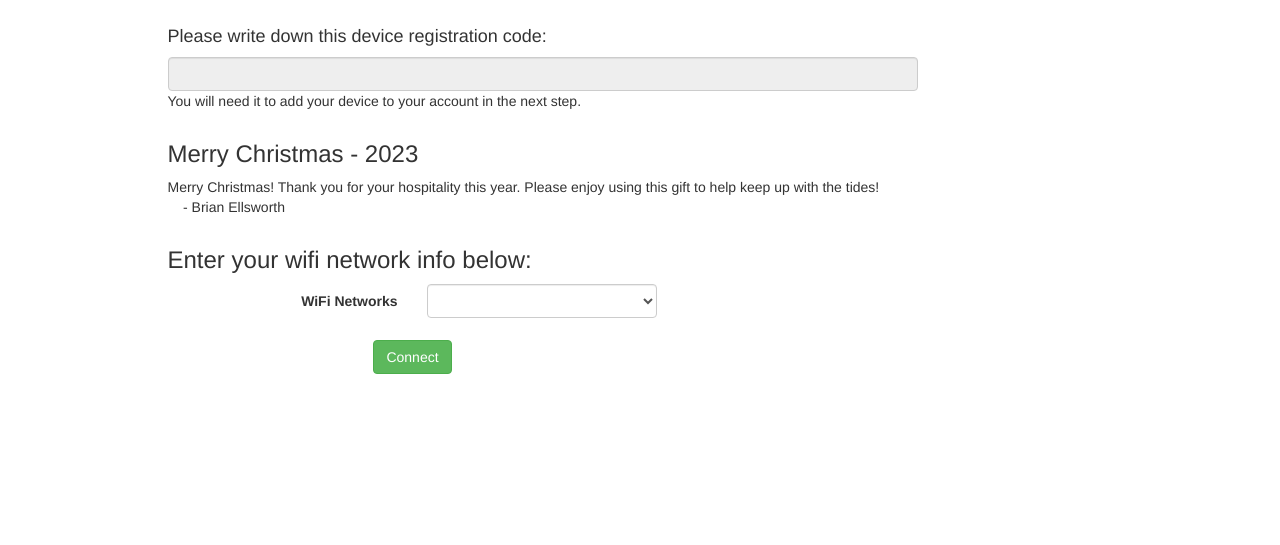
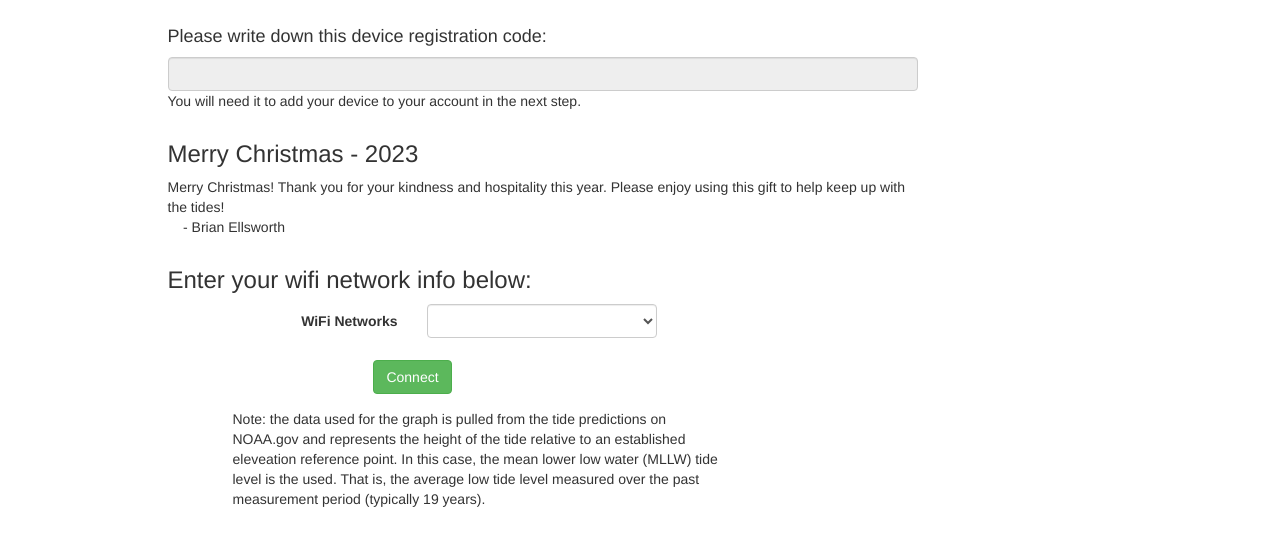
Before and after one commit to briansgithub/TideTracker_repo, a plain HTML site: page forked_wifi-connect-headless-rpi/ui/index.html in a window 1280 px wide. Shown: the part 63-608 px from the top of the page. Drawn offline with Linux system fonts and the light colour scheme; no server answers.

Commit message:
Add paragraph on MLLW at end of form

```diff
--- a/forked_wifi-connect-headless-rpi/ui/index.html
+++ b/forked_wifi-connect-headless-rpi/ui/index.html
@@ -51,7 +51,7 @@
       </div>
     </div>
 
-        <div class="row before-submit">
+    <div class="row before-submit">
       <div class="col-lg-8 col-lg-offset-1">
         <h3>Merry Christmas - 2023</h3>
       </div>
@@ -60,7 +60,8 @@
     <!-- New paragraph of text added here -->
     <div class="row before-submit">
       <div class="col-lg-8 col-lg-offset-1">
-        <p>Merry Christmas! Thank you for your hospitality this year. Please enjoy using this gift to help keep up with the tides!<br>&nbsp;&nbsp;&nbsp;&nbsp;- Brian Ellsworth</p>
+        <p>Merry Christmas! Thank you for your kindness and hospitality this year. Please enjoy using this gift to help keep up with
+          the tides!<br>&nbsp;&nbsp;&nbsp;&nbsp;- Brian Ellsworth</p>
       </div>
     </div>
 
@@ -111,6 +112,17 @@
               <button type='submit' class='btn btn-success'>Connect</button>
             </div>
           </div>
+
+          <!-- New paragraph below the submit button -->
+          <div class="row">
+            <div class="col-lg-8 col-lg-offset-1">
+              <p>Note: the data used for the graph is pulled from the tide predictions on NOAA.gov
+                and represents the height of the tide relative to an established eleveation reference point.
+                In this case, the mean lower low water (MLLW) tide level is the used. That is,
+              the average low tide level measured over the past measurement period (typically 19 years). </p>
+            </div>
+          </div>
+
         </form>
       </div>
     </div>
```
